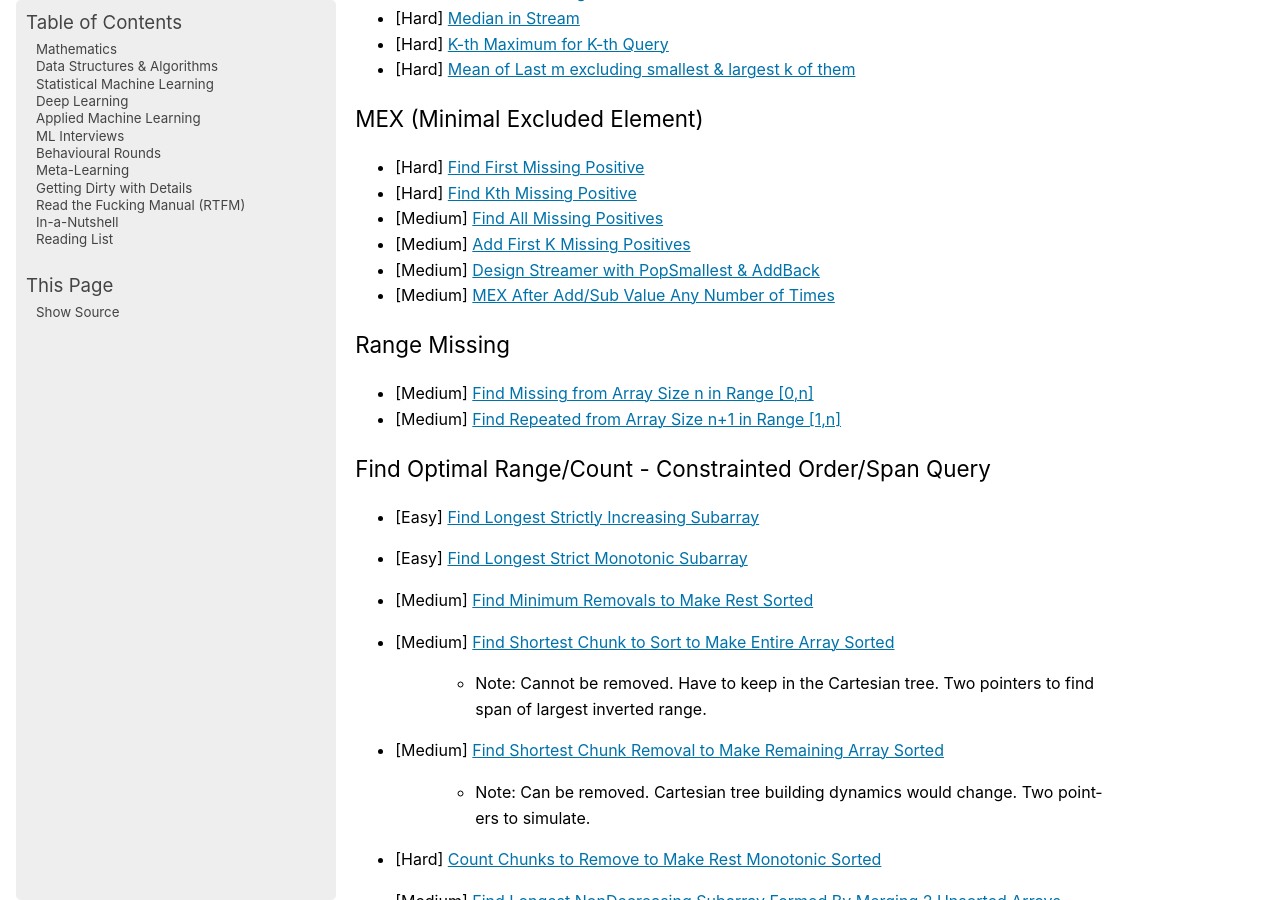
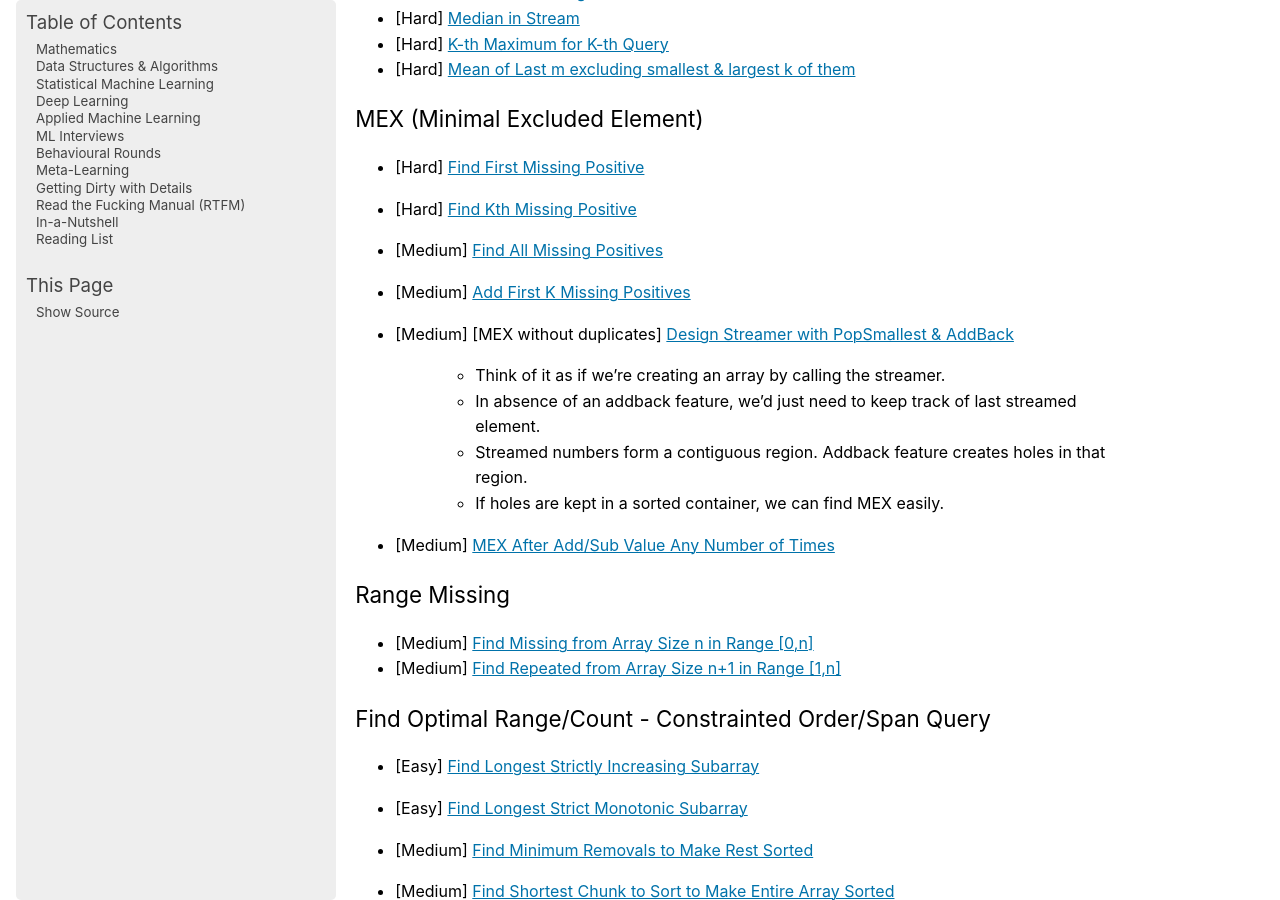
Before and after one commit to uselesstechjunks/leetcode, a Sphinx documentation site: the page built from docs/source/dsa/ql.rst, in a window 1280 px wide and 900 px high, scrolled down 3895 px. Built offline with Sphinx 7.4.7, drawn with Linux system fonts in a browser that asks for light colours; pages that are not in the unit, such as notebooks, are missing from menus.

Commit message:
Update ql.rst

```diff
--- a/docs/source/dsa/ql.rst
+++ b/docs/source/dsa/ql.rst
@@ -105,7 +105,12 @@ MEX (Minimal Excluded Element)
 - [Hard] `Find Kth Missing Positive <https://leetcode.com/problems/kth-missing-positive-number/description/>`_
 - [Medium] `Find All Missing Positives <https://leetcode.com/problems/find-all-numbers-disappeared-in-an-array/description/>`_
 - [Medium] `Add First K Missing Positives <https://leetcode.com/problems/append-k-integers-with-minimal-sum/description/>`_
-- [Medium] `Design Streamer with PopSmallest & AddBack <https://leetcode.com/problems/smallest-number-in-infinite-set/description/>`_
+- [Medium] [MEX without duplicates] `Design Streamer with PopSmallest & AddBack <https://leetcode.com/problems/smallest-number-in-infinite-set/description/>`_
+
+	- Think of it as if we're creating an array by calling the streamer.
+	- In absence of an addback feature, we'd just need to keep track of last streamed element.
+	- Streamed numbers form a contiguous region. Addback feature creates holes in that region.
+	- If holes are kept in a sorted container, we can find MEX easily.
 - [Medium] `MEX After Add/Sub Value Any Number of Times <https://leetcode.com/problems/smallest-missing-non-negative-integer-after-operations/description/>`_
 
 Range Missing
```
